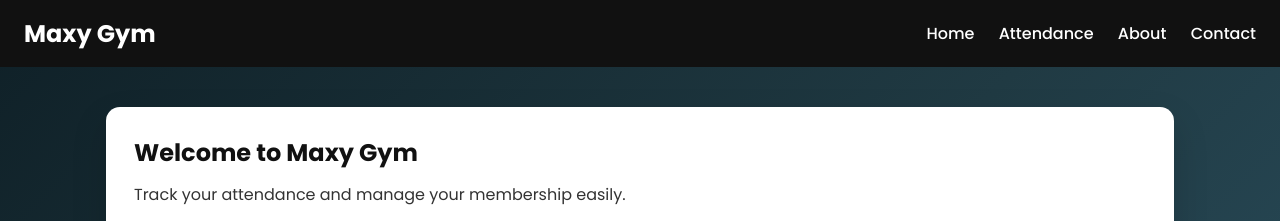
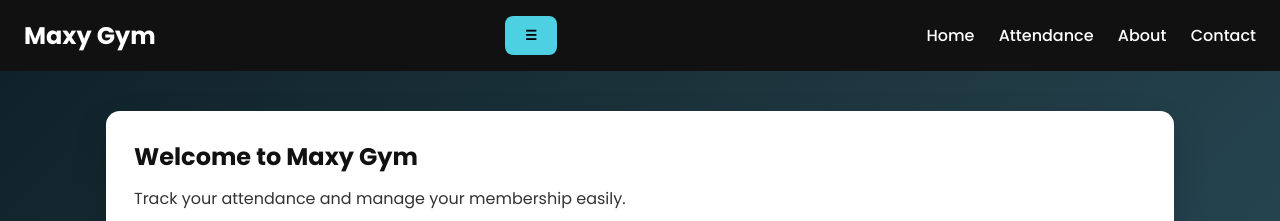
Before and after one commit to artrahog/maxygym, a plain HTML site: page index.html in a window 1280 px wide. Shown: the top 221 px of the page. Drawn offline with Linux system fonts and the light colour scheme.

Commit message:
Update index.html

```diff
--- a/index.html
+++ b/index.html
@@ -11,13 +11,17 @@
 
 <header class="top-bar">
   <div class="site-title">Maxy Gym</div>
-  <nav>
+
+  <button class="menu-btn" onclick="toggleMenu()">☰</button>
+
+  <nav id="navMenu">
     <a onclick="showPage('home')">Home</a>
     <a onclick="showPage('attendance')">Attendance</a>
     <a onclick="showPage('about')">About</a>
     <a onclick="showPage('contact')">Contact</a>
   </nav>
 </header>
+
 
 <main>
 
@@ -91,7 +95,9 @@
   <!-- ADMIN -->
   <section id="admin" class="card hidden">
     <h3>Admin Panel</h3>
-    <table>
+   <div class="table-wrapper">
+  <table>
+
       <thead>
         <tr>
           <th>User</th>
```
